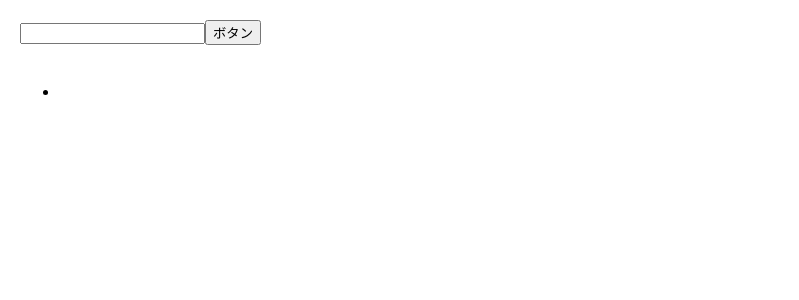
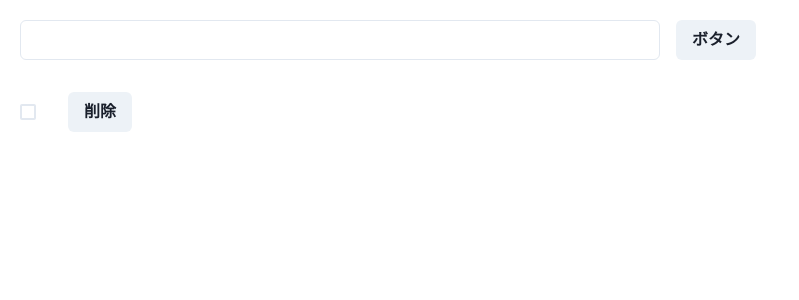
Before and after one commit to riomaemoto/recoil_practice, a React (Create React App) app: page / in a window 1280 px wide. Both pictures are taken after a click on the button "ボタン". Shown: the top 300 px of the page, without its empty margins (0-799 px from the left). Built offline with nearby package versions, Linux system fonts and the light colour scheme.

Commit message:
削除とトグル　追加

```diff
--- a/package.json
+++ b/package.json
@@ -3,6 +3,9 @@
   "version": "0.1.0",
   "private": true,
   "dependencies": {
+    "@chakra-ui/react": "^2.3.2",
+    "@emotion/react": "^11.10.4",
+    "@emotion/styled": "^11.10.4",
     "@testing-library/jest-dom": "^5.14.1",
     "@testing-library/react": "^13.0.0",
     "@testing-library/user-event": "^13.2.1",
@@ -10,6 +13,7 @@
     "@types/node": "^16.7.13",
     "@types/react": "^18.0.0",
     "@types/react-dom": "^18.0.0",
+    "framer-motion": "^7.3.5",
     "react": "^18.2.0",
     "react-dom": "^18.2.0",
     "react-scripts": "5.0.1",
--- a/src/App.tsx
+++ b/src/App.tsx
@@ -1,3 +1,4 @@
+import { Button, Checkbox, Flex, Input, Text } from "@chakra-ui/react";
 import { useState } from "react";
 import { useRecoilState } from "recoil";
 import { todolistState } from "./global/state";
@@ -17,21 +18,48 @@ const App = () => {
     setInputText("");
   };
 
+  const onDelete = (a: number) => {
+    const item: Todo[] = data.filter((todo) => todo.id !== a);
+    setData(item);
+  };
+
+  const onToggle = (i: number) => {
+    const item: Todo = {
+      ...data[i],
+      isDone: !data[i].isDone,
+    };
+    const items: Todo[] = [...data.slice(0, i), item, ...data.slice(i + 1)];
+    setData(items);
+  };
+
   return (
     <div style={{ padding: "20px" }}>
-      <input
-        type="text"
-        value={inputText}
-        onChange={(e) => setInputText(e.target.value)}
-      />
-      <button onClick={onSubmit}>ボタン</button>
-      <br />
-      <br />
-      <ul>
-        {data.map((item) => (
-          <li key={item.id}>{item.content}</li>
-        ))}
-      </ul>
+      <Flex mb={8}>
+        <Input
+          width={"50vw"}
+          value={inputText}
+          onChange={(e) => setInputText(e.target.value)}
+          mr={4}
+        />
+        <Button onClick={onSubmit}>ボタン</Button>
+      </Flex>
+      {data.map((item, index) => (
+        <Flex key={item.id} mb={4}>
+          <Checkbox
+            isChecked={item.isDone}
+            onChange={() => onToggle(index)}
+            mr={4}
+          />
+          <Text pt={2}>{item.content}</Text>
+          <Button
+            ml={4}
+            onClick={() => onDelete(item.id)}
+            disabled={!item.isDone}
+          >
+            削除
+          </Button>
+        </Flex>
+      ))}
     </div>
   );
 };
--- a/src/index.tsx
+++ b/src/index.tsx
@@ -4,15 +4,18 @@ import "./index.css";
 import App from "./App";
 import reportWebVitals from "./reportWebVitals";
 import { RecoilRoot } from "recoil";
+import { ChakraProvider } from "@chakra-ui/react";
 
 const root = ReactDOM.createRoot(
   document.getElementById("root") as HTMLElement
 );
 root.render(
   <React.StrictMode>
-    <RecoilRoot>
-      <App />
-    </RecoilRoot>
+    <ChakraProvider>
+      <RecoilRoot>
+        <App />
+      </RecoilRoot>
+    </ChakraProvider>
   </React.StrictMode>
 );
 
```
Also changed, not shown: 1 other file (tests, documents, lock files or other folders).
